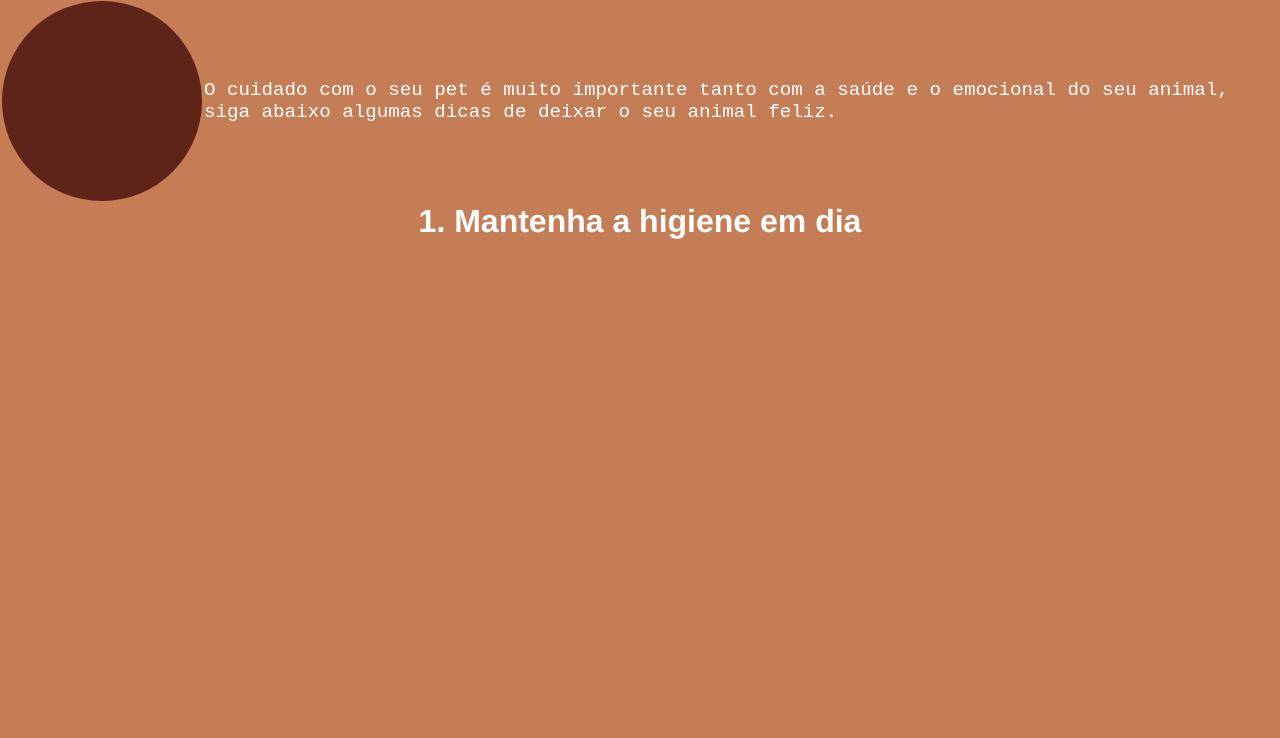
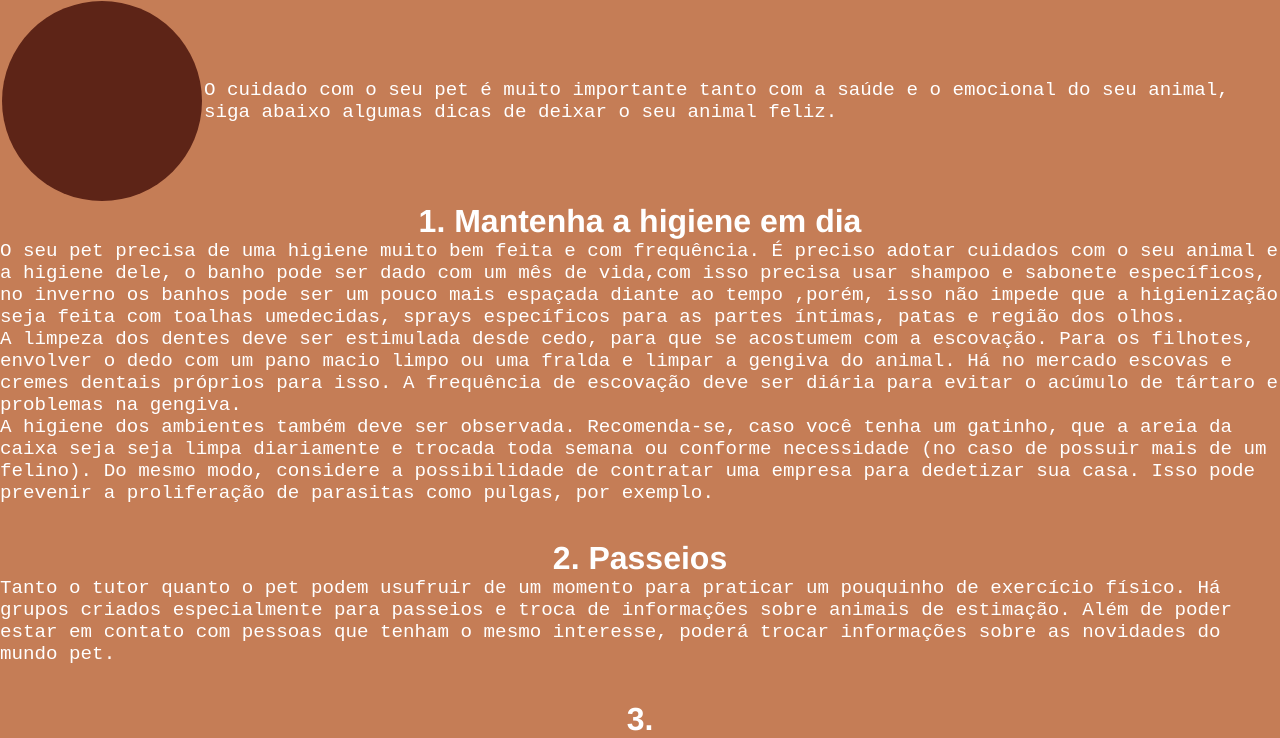
Before and after one commit to pe3dro/Grand_Pets, a PHP site: page /menu/cuidado.html in a window 1280 px wide. Shown: the part 284-1022 px from the top of the page. Before the commit the page ends 800 px from the top, so only its background shows below. Run offline with PHP 8.4, Linux system fonts and the light colour scheme.

Commit message:
v5.0
reformulação do login e ajuste na pagina de cuidados

```diff
--- a/login.php
+++ b/login.php
@@ -18,7 +18,7 @@
             <label for="password">Senha</label>
             <input type="password" name="password" id="password" placeholder="Digite sua senha" required>
             <a href="#" id="forgot-pass">Esqueçeu a senha?</a>
-            <input type="submit" value="login" onclick="log()">
+            <input type="submit" value="login" onclick="log(); return false">
 
             <a href="index.html">voltar</a>
         </form>
--- a/menu/cuidado.html
+++ b/menu/cuidado.html
@@ -34,6 +34,22 @@
 
 
 <h1>1. Mantenha a higiene em dia</h1>
+<P>O seu pet precisa de uma higiene muito bem feita e com frequência. É preciso adotar cuidados com o seu animal e a higiene dele,
+  o banho pode ser dado com um mês de vida,com isso precisa usar shampoo e sabonete específicos, no inverno os banhos pode ser um pouco mais espaçada diante ao tempo
+  ,porém, isso não impede que a higienização seja feita com toalhas umedecidas, sprays específicos para as partes íntimas, patas e região dos olhos.<br>
+   A limpeza dos dentes deve ser estimulada desde cedo, para que se acostumem com a escovação. Para os filhotes, envolver o dedo com um pano macio limpo ou uma fralda e limpar a gengiva do animal.
+   Há no mercado escovas e cremes dentais próprios para isso. A frequência de escovação deve ser diária para evitar o acúmulo de tártaro e problemas na gengiva.<br>
+   A higiene dos ambientes também deve ser observada. Recomenda-se, caso você tenha um gatinho, que a areia da caixa seja seja limpa diariamente e trocada toda semana ou conforme necessidade (no caso de possuir mais de um felino).
+   Do mesmo modo, considere a possibilidade de contratar uma empresa para dedetizar sua casa. Isso pode prevenir a proliferação de parasitas como pulgas, por exemplo.
+</P>
+<br>
+<br>
+<h1>2. Passeios</h1>
+<p>Tanto o tutor quanto o pet podem usufruir de um momento para praticar um pouquinho de exercício físico. Há grupos criados especialmente para passeios e troca de informações sobre animais de estimação.
+   Além de poder estar em contato com pessoas que tenham o mesmo interesse, poderá trocar informações sobre as novidades do mundo pet.</p>
+   <br>
+   <br>
+   <h1>3.</h1>
 
 </body>
 </html>
--- a/style.css
+++ b/style.css
@@ -72,6 +72,12 @@ img.image{
     #tex{
         text-align: center;
     }
+    #rodapé{
+        font-family: 'Gill Sans', 'Gill Sans MT', Calibri, 'Trebuchet MS', sans-serif;
+    }
+    #s{
+        font-family: 'Gill Sans', 'Gill Sans MT', Calibri, 'Trebuchet MS', sans-serif;
+    }
     .dog{
         border:solid  #5d2417;
     }
@@ -136,4 +142,5 @@ img.image{
     border-radius: 50%;
     width: 200px;
     height: 200px;
+
 }
```
Also changed, not shown: index.html (+4 -3 lines), menu/denuncia.html (deleted, +0 -12 lines).
